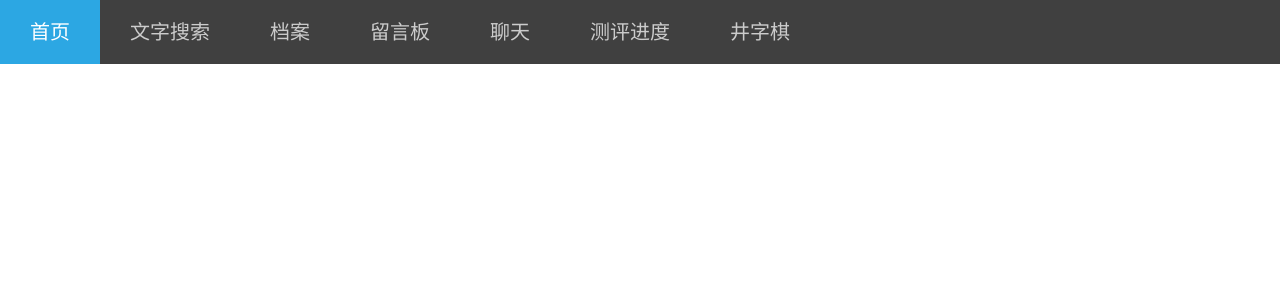
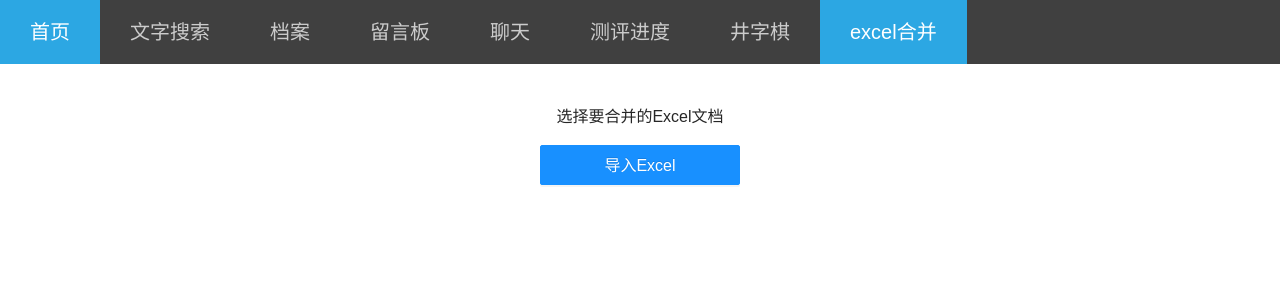
Before and after one commit to GitHubYX1/vite-react-ts, a React (Vite) app: page /Merge in a window 1280 px wide. Shown: the top 300 px of the page. Built offline with nearby package versions, Linux system fonts and the light colour scheme; a web font is replaced by a local one.

Commit message:
跟新xlsx；新增excel合并功能

```diff
--- a/package.json
+++ b/package.json
@@ -28,7 +28,7 @@
     "react-router-dom": "^5.0.0",
     "shortid": "^2.2.16",
     "styled-components": "^5.3.3",
-    "xlsx": "^0.17.0"
+    "xlsx": "^0.18.5"
   },
   "devDependencies": {
     "@types/react": "^17.0.33",
--- a/src/common/local-data.ts
+++ b/src/common/local-data.ts
@@ -27,6 +27,10 @@ export const headerLinks = [
   {
     title: "井字棋",
     link: "/ticTacToe",
+  },
+  {
+    title: "excel合并",
+    link: "/merge",
   },
 ];
 
--- /dev/null
+++ b/src/pages/merge/index.tsx
@@ -0,0 +1,89 @@
+import { useState, useRef } from "react";
+import { Button, message } from "antd";
+import { read, utils, writeFile } from "xlsx";
+import { MergeContainer } from "./mergeCss";
+
+//合并
+export default function Merge() {
+  const [loading, setLoading] = useState(false);
+  const [progress, setProgress] = useState("");
+  const fileInput = useRef<HTMLInputElement>(null);
+  const importFile = async (e: React.ChangeEvent<HTMLInputElement>) => {
+    const file = e.target.files;
+    console.log("file", file);
+    setLoading(true);
+    setProgress("开始合并问卷...");
+    const titleList = [];
+    const dataList = [];
+    if (file) {
+      for (let i = 0; i < file.length; i++) {
+        const item = file[i];
+        const name = item.name.split("2024")[0];
+        const data: any = await excelFile(item);
+        if (i === 0) {
+          titleList.push("医院名称");
+          for (const key in data[0]) {
+            titleList.push(key);
+          }
+        }
+        for (const son of data) {
+          const datatable = [name];
+          for (const key in son) {
+            datatable.push(son[key]);
+          }
+          dataList.push(datatable);
+        }
+        setProgress(`成功合并${i + 1}个问卷`);
+      }
+    }
+    exportExcel([titleList, ...dataList], "合并问卷");
+    setLoading(false);
+    setProgress(`问卷合并完成！`);
+  };
+  const excelFile = async (file: File) => {
+    return await new Promise((resolve, reject) => {
+      const reader = new FileReader();
+      reader.readAsArrayBuffer(file);
+      reader.onload = function (ev) {
+        try {
+          const dataBinary = ev?.target?.result;
+          const workbook = read(dataBinary, { type: "binary" });
+          const firstWorkSheet = workbook.Sheets[workbook.SheetNames[0]];
+          const data = utils.sheet_to_json<any>(firstWorkSheet);
+          console.log("data", data);
+          resolve(data);
+        } catch (error) {
+          setLoading(false);
+          message.error(error);
+          setProgress("合并失败！");
+          reject(error);
+        }
+      };
+    });
+  };
+  const exportExcel = (content: string[][], title: string) => {
+    const wb = utils.book_new();
+    const ws = utils.aoa_to_sheet(content);
+    utils.book_append_sheet(wb, ws, "Sheet");
+    writeFile(wb, title + ".xlsx");
+  };
+  return (
+    <MergeContainer>
+      <p className="merge-title">选择要合并的Excel文档</p>
+      <Button type="primary" size="large" className="upload-file" loading={loading} block>
+        导入Excel
+        <input
+          ref={fileInput}
+          type="file"
+          className="upload-input"
+          accept=".xlsx"
+          multiple
+          onChange={e => {
+            importFile(e);
+          }}
+        />
+      </Button>
+      <p className="merge-progress">{progress}</p>
+    </MergeContainer>
+  );
+}
--- /dev/null
+++ b/src/pages/merge/mergeCss.ts
@@ -0,0 +1,28 @@
+import styled from "styled-components";
+
+export const MergeContainer = styled.div`
+  width: 200px;
+  margin: 40px auto;
+  .merge-title {
+    text-align: center;
+    font-size: 16px;
+    font-weight: normal;
+  }
+  .upload-file {
+    position: relative;
+  }
+  .upload-input {
+    width: 100%;
+    height: 100%;
+    opacity: 0;
+    position: absolute;
+    left: 0;
+    top: 0;
+    cursor: pointer;
+  }
+  .merge-progress{
+    margin-top: 10px;
+    font-size: 16px;
+    text-align: center;
+  }
+`;
--- a/src/router/index.tsx
+++ b/src/router/index.tsx
@@ -37,6 +37,10 @@ const routes = [
     path: "/ticTacToe",
     component: lazy(() => import("../pages/ticTacToe")),
   },
+  {
+    path: "/Merge",
+    component: lazy(() => import("../pages/merge")),
+  },
 ];
 
 export default routes;
```
Also changed, not shown: 1 other file (tests, documents, lock files or other folders).
